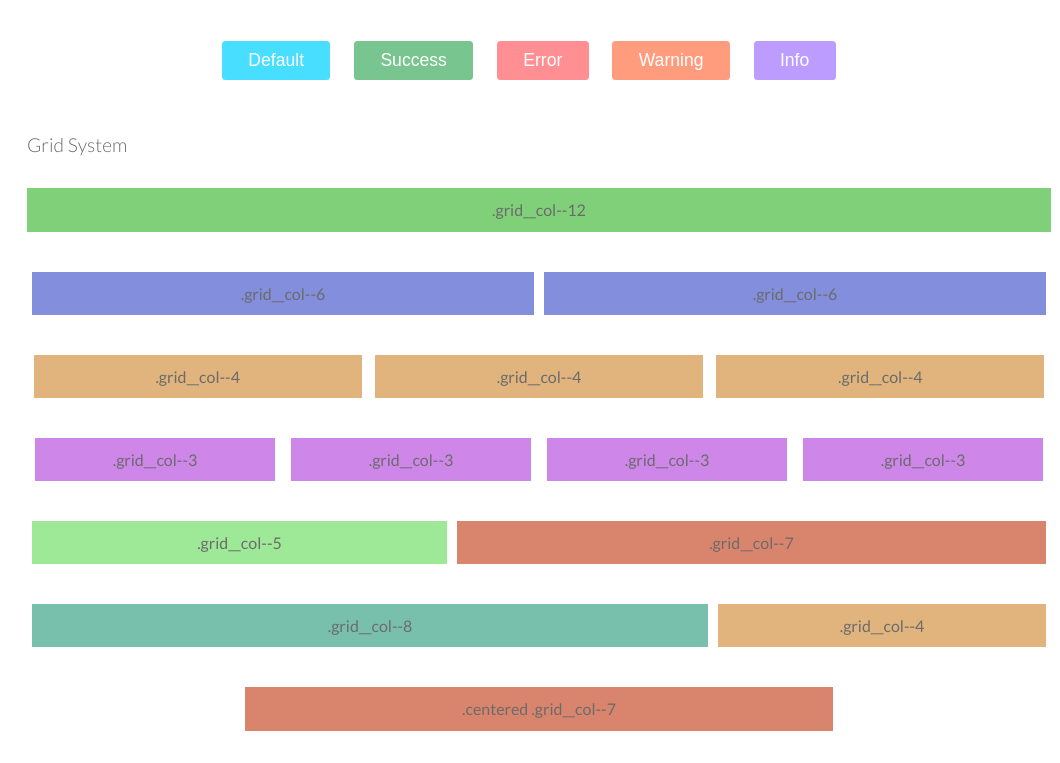
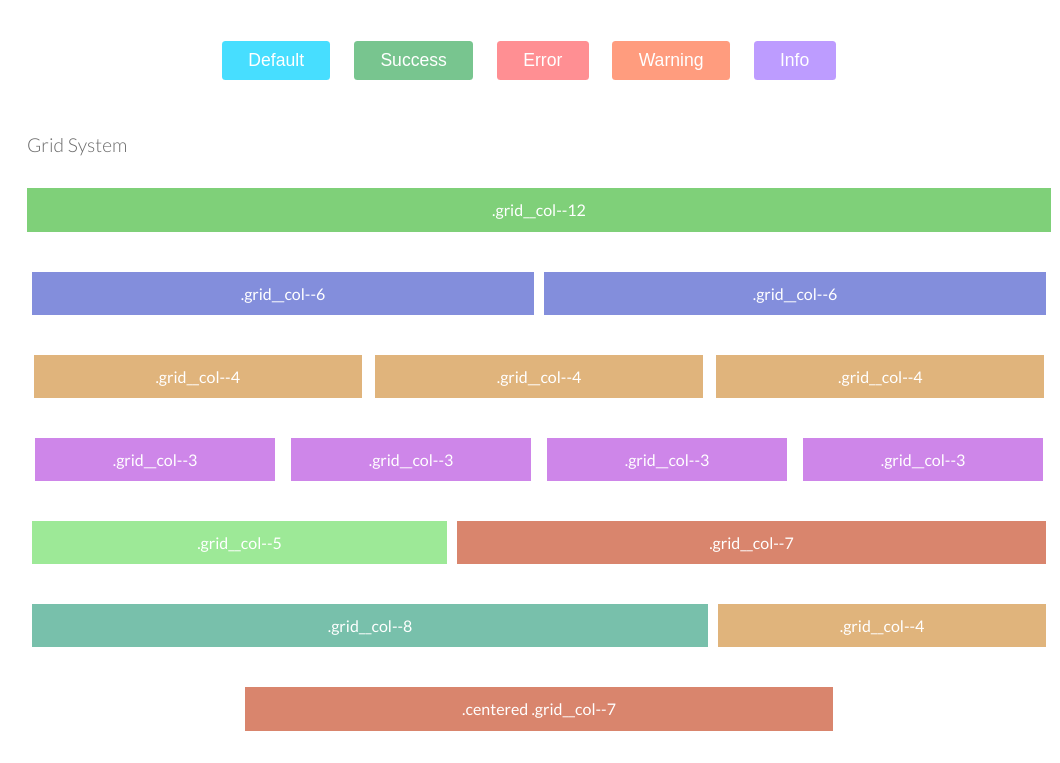
Before and after one commit to kwanwooi25/techdegree-project-5, a plain HTML site: page index.html in a window 1280 px wide. Shown: the part 1249-2012 px from the top of the page, without its empty margins (101-1161 px from the left). Drawn offline with Linux system fonts and the light colour scheme.

Commit message:
navigation editted

```diff
--- a/scss/utilities/_mixins.scss
+++ b/scss/utilities/_mixins.scss
@@ -50,6 +50,7 @@
 @mixin grid-colors {
 	@for $i from 1 through $grid-col-count {
 		&--#{$i}.theme__colors {
+			color: $white;
 			background-color: nth($grid-colors, $i);
 		}
 	}
--- a/scss/utilities/_placeholders.scss
+++ b/scss/utilities/_placeholders.scss
@@ -31,7 +31,10 @@
   color: $grey--light;
   border-radius: $br--default;
   @include mq(md) {
+    font-size: 1.1rem;
+    width: auto;
     padding: .3em 1em;
+    margin: .2em;
   }
 }
 
```
Also changed, not shown: css/application.css, 2 other files.
